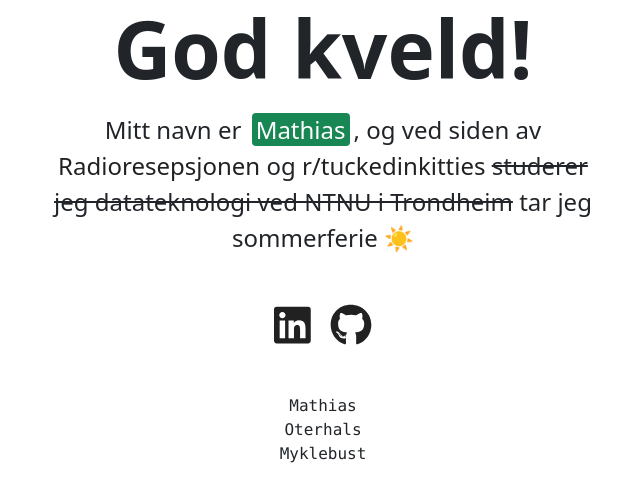
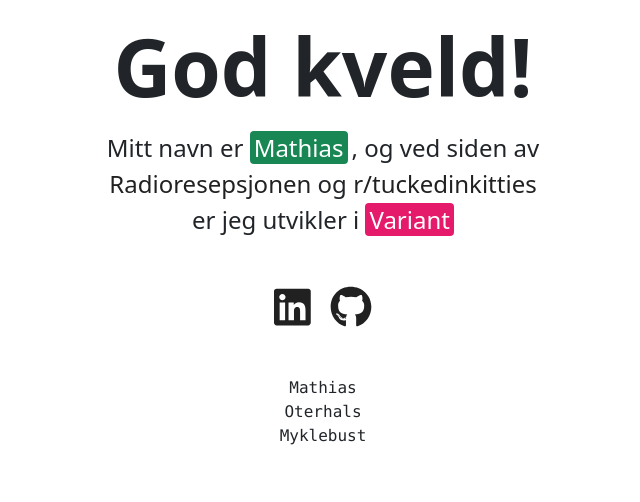
Before and after one commit to mathiazom/oterbust, a plain HTML site: page index.html in a window 1280 px wide. Shown: the part 262-764 px from the top of the page, without its empty margins (317-957 px from the left). Drawn offline with nearby package versions, Linux system fonts and the light colour scheme.

Commit message:
💜 Variant debut

```diff
--- a/index.html
+++ b/index.html
@@ -51,7 +51,7 @@
             Hei!
           </p>
         </noscript>
-        <p class="fs-4 text-center fw-light">Mitt navn er <span class="ps-1 pe-1 ms-1 me-1 rounded text-white bg-success">Mathias</span>, og ved siden av <a class="text-decoration-none" href="https://radio.nrk.no/serie/radioresepsjonen">Radioresepsjonen</a> og <a class="text-decoration-none" href="https://www.reddit.com/r/tuckedinkitties/">r/tuckedinkitties</a> <s>studerer jeg datateknologi ved NTNU i Trondheim</s> <strong>tar jeg sommerferie ☀️</strong></p>
+        <p class="fs-4 text-center fw-light">Mitt navn er <span class="ps-1 pe-1 me-1 rounded text-white bg-success">Mathias</span>, og ved siden av <a class="text-decoration-none" href="https://radio.nrk.no/serie/radioresepsjonen">Radioresepsjonen</a> og <a class="text-decoration-none" href="https://www.reddit.com/r/tuckedinkitties/">r/tuckedinkitties</a><br/> er jeg utvikler i <a class="text-decoration-none" href="https://www.variant.no"><span class="ps-1 pe-1 rounded text-white" style="background-color: #E61A6B">Variant</span></a></p>
         <div class="text-center mt-5">
           <a href="https://linkedin.oterbust.no" target="_blank" class="m-2">
             <noscript>
```
